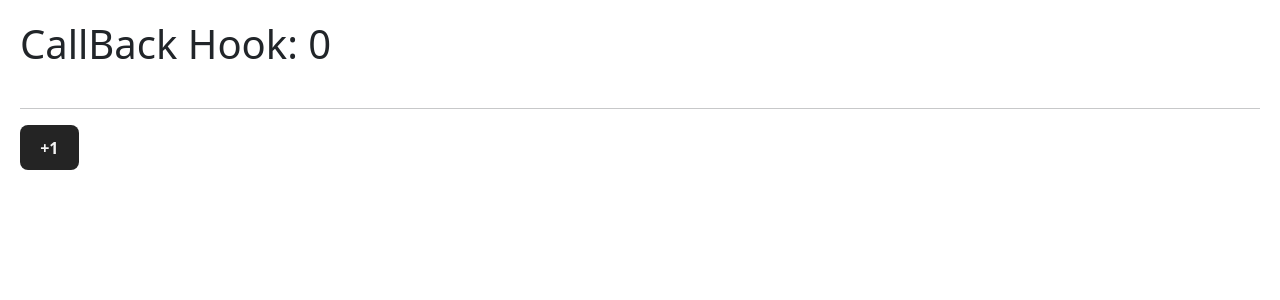
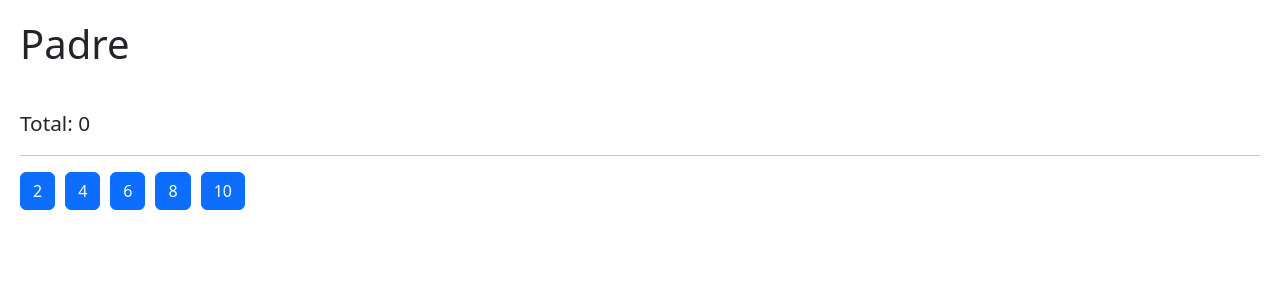
Before and after one commit to aristizabaru/react-de-cero-a-experto-HOOKS, a React (Vite) app: page / in a window 1280 px wide. Shown: the top 300 px of the page. Built offline with nearby package versions, Linux system fonts and the light colour scheme.

Commit message:
feat: implement Padre & Hijo component
Prevent re-rendiring of child component Hijo bay using React.memo and useCallback to handle the function pass as prop

```diff
--- /dev/null
+++ b/src/07-tarea-memo/Hijo.jsx
@@ -0,0 +1,21 @@
+import { memo } from 'react';
+import PropTypes from 'prop-types';
+
+export const Hijo = memo(function Hijo({ numero, incrementar }) {
+
+    console.log('  Me volví a generar :(  ');
+
+    return (
+        <button
+            className="btn btn-primary mr-3"
+            onClick={() => incrementar(numero)}
+        >
+            {numero}
+        </button>
+    );
+}
+);
+Hijo.propTypes = {
+    numero: PropTypes.number,
+    incrementar: PropTypes.func
+};
--- /dev/null
+++ b/src/07-tarea-memo/Padre.jsx
@@ -0,0 +1,34 @@
+import { Hijo } from './Hijo';
+import { useCallback, useState } from 'react';
+
+export const Padre = () => {
+
+    const numbers = [2, 4, 6, 8, 10];
+    const [valor, setValor] = useState(0);
+
+    const incrementar = useCallback(
+        (num) => {
+            setValor((valor) => valor + num);
+        },
+        [],
+    );
+
+    return (
+        <div>
+            <h1>Padre</h1>
+            <p> Total: {valor} </p>
+
+            <hr />
+
+            {
+                numbers.map(n => (
+                    <Hijo
+                        key={n}
+                        numero={n}
+                        incrementar={incrementar}
+                    />
+                ))
+            }
+        </div>
+    );
+};
--- a/src/HooksApp.jsx
+++ b/src/HooksApp.jsx
@@ -7,10 +7,11 @@
 // import { Layout } from "./05-useLayoutEffect/Layout";
 // import { Memorize } from "./06-memo/Memorize";
 // import { MemoHook } from "./06-memo/MemoHook";
-import { CallbackHook } from "./06-memo/CallbackHook";
+// import { CallbackHook } from "./06-memo/CallbackHook";
+import { Padre } from "./07-tarea-memo/Padre";
 
 export const HooksApp = () => {
     return (
-        <CallbackHook />
+        <Padre />
     );
 };
```
